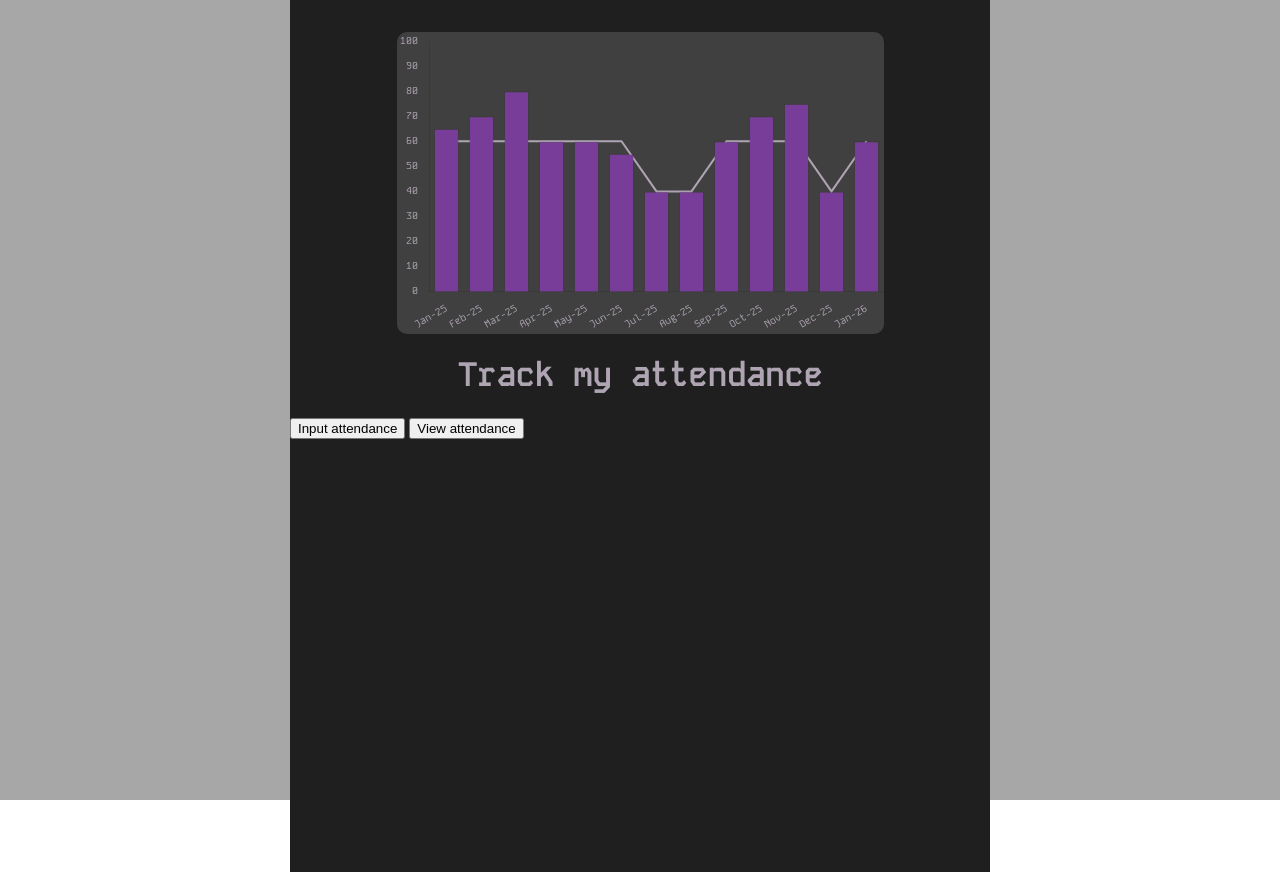
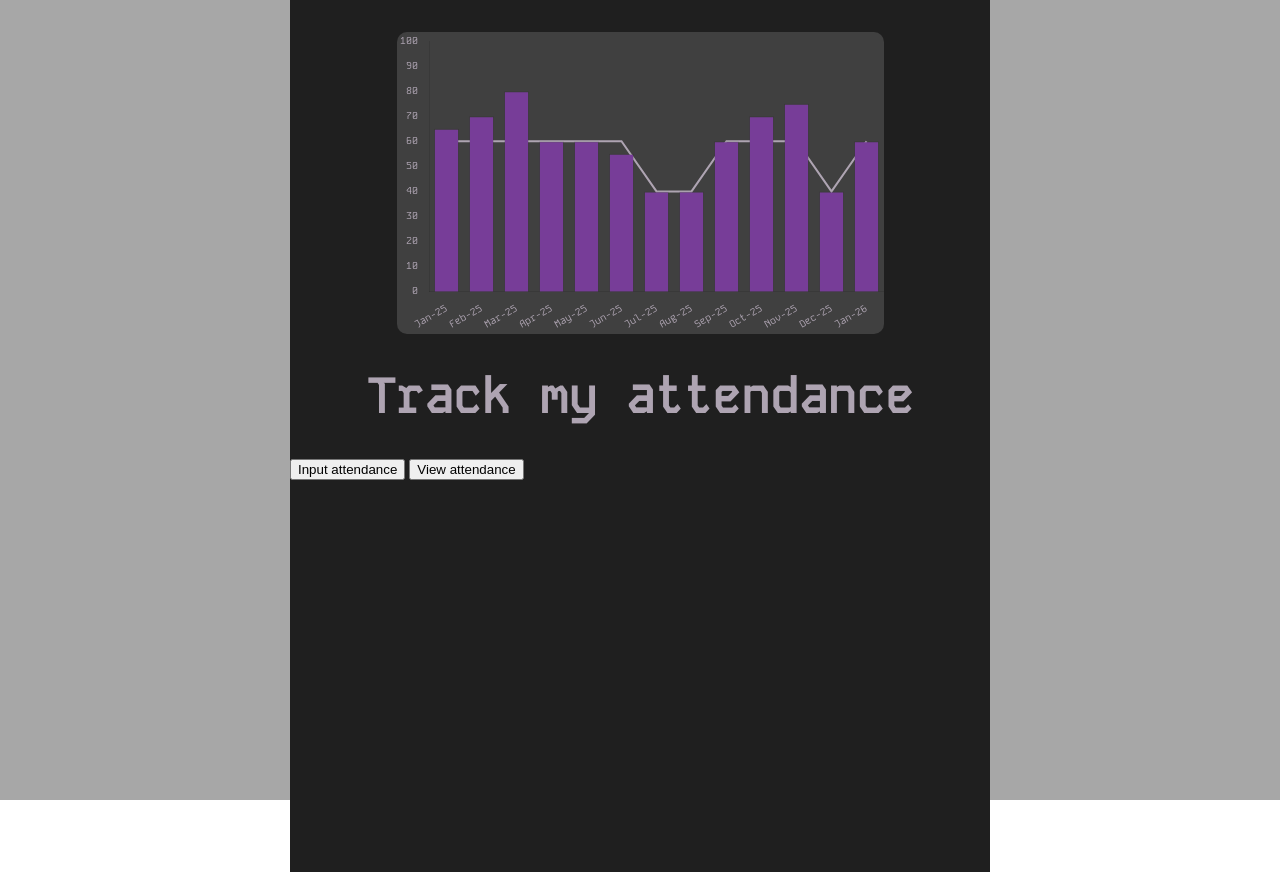
Before and after one commit to ElTigreNumero5/Sware-Eng-Summ1, a plain HTML site: page index.html in a window 1280 px wide. Drawn offline with nearby package versions, Linux system fonts and the light colour scheme.

Commit message:
Front page title styles updated

```diff
--- a/base.css
+++ b/base.css
@@ -31,6 +31,8 @@ html, body {
 h1 {
   color: #AEA4B2;
   font-family: "KodeMono";
+  font-size: 48px;
+  font-weight: bold;
   text-align: center;
 }
 
```
